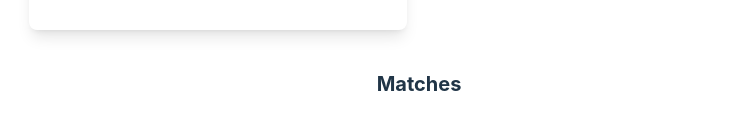
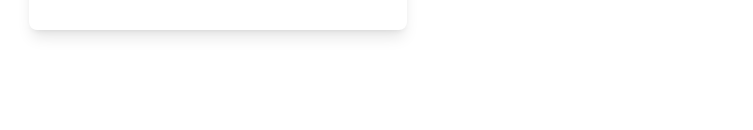
Before and after one commit to nanec0/sports-stats-tracker, a React (Vite) app: page / in a window 1280 px wide. Shown: the part 780-910 px from the top of the page, without its empty margins (221-974 px from the left). After the commit the page ends 882 px from the top, so only its background shows below. Built offline with nearby package versions, Linux system fonts and the light colour scheme.

Commit message:
Hide matches section in the UI while retaining the component structure

```diff
--- a/src/App.tsx
+++ b/src/App.tsx
@@ -160,12 +160,12 @@
       <div className="grid grid-cols-1 gap-4">
         {renderComponent}
       </div>
-      <div className="mt-4">
-      <h2 className="text-xl font-bold">Matches</h2>
-      <ul>
-        {matches.map(match => (
-          <li key={match.id}>{match.date}</li>
-        ))}
+      <div className="mt-4" style={{ display: 'none' }}>
+        <h2 className="text-xl font-bold">Matches</h2>
+        <ul>
+          {matches.map(match => (
+            <li key={match.id}>{match.date}</li>
+          ))}
       </ul>
     </div>
     </div>
```
